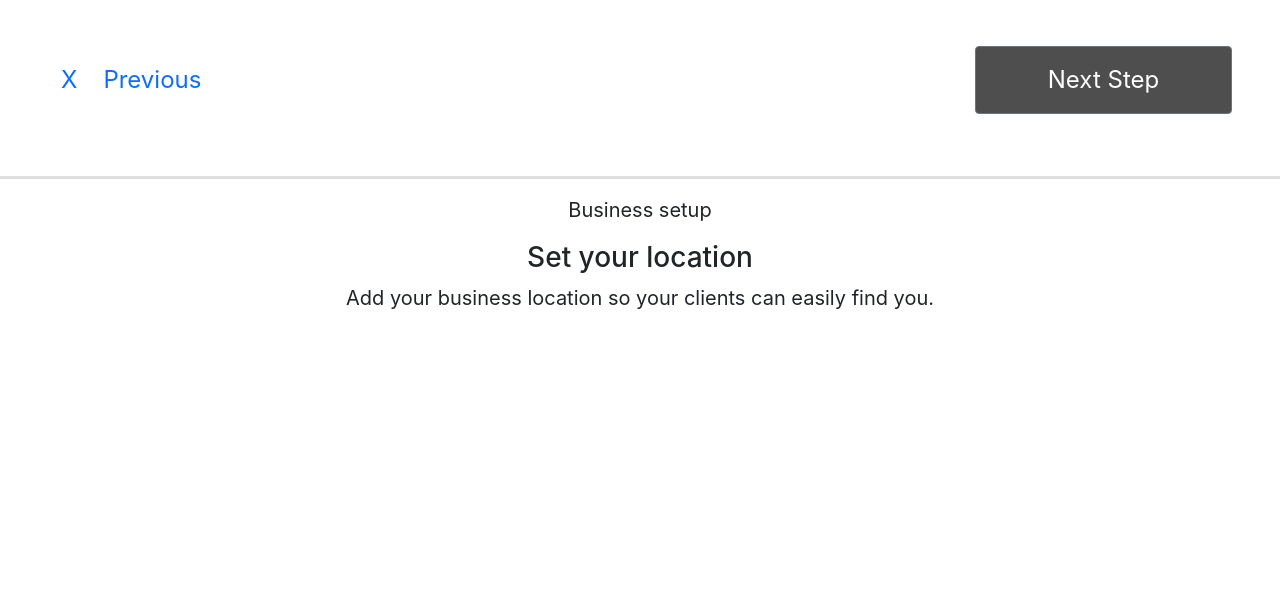
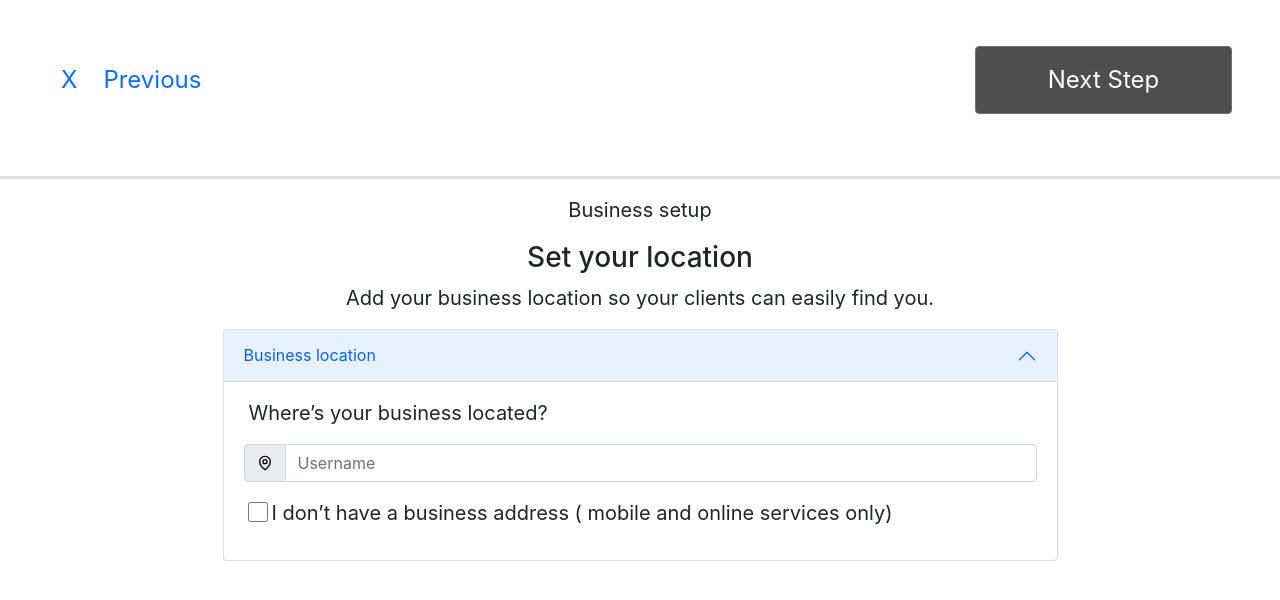
Before and after one commit to MillenniaAhead/millenia-client, a React (Create React App) app: page /setUp in a window 1280 px wide. Shown: the top 600 px of the page. Built offline with nearby package versions, Linux system fonts and the light colour scheme.

Commit message:
business setUp

```diff
--- a/package.json
+++ b/package.json
@@ -3,6 +3,7 @@
   "version": "0.1.0",
   "private": true,
   "dependencies": {
+    "@react-icons/all-files": "^4.1.0",
     "@testing-library/jest-dom": "^5.16.5",
     "@testing-library/react": "^13.4.0",
     "@testing-library/user-event": "^13.5.0",
@@ -10,6 +11,7 @@
     "react": "^18.2.0",
     "react-bootstrap": "^2.6.0",
     "react-dom": "^18.2.0",
+    "react-icons": "^4.6.0",
     "react-router-dom": "^6.4.3",
     "react-scripts": "5.0.1",
     "web-vitals": "^2.1.4"
--- a/src/Components/BusinessSetup.js
+++ b/src/Components/BusinessSetup.js
@@ -1,6 +1,9 @@
 import React from 'react';
 import './CSS/Style.css'
-
+import Accordion from 'react-bootstrap/Accordion';
+import InputGroup from 'react-bootstrap/InputGroup';
+import Form from 'react-bootstrap/Form';
+import { GrLocation } from 'react-icons/gr';
 const BusinessSetup = () => {
     return (
         <section>
@@ -19,7 +22,31 @@ const BusinessSetup = () => {
                 <p >Business setup</p>
                 <h3 className='text-center'>Set your location</h3>
                 <p>Add your business location so your clients can easily find you.</p>
+                <div   style={{width:'835px', margin:'auto'}}>
+                <Accordion defaultActiveKey="0">
+      <Accordion.Item eventKey="0">
+        <Accordion.Header>Business location</Accordion.Header>
+        <Accordion.Body>
+        <p className='location'>Where’s your business located?</p>
+        <InputGroup className="mb-3">
+        <InputGroup.Text id="basic-addon1">
+        <GrLocation/>
+        </InputGroup.Text>
 
+        <Form.Control
+          placeholder="Username"
+          aria-label="Username"
+          aria-describedby="basic-addon1"
+        />
+      </InputGroup>
+      <div className='d-flex'>
+      <input type="checkbox"className='m-1' name="" id="" /> <p>I don’t have a business address ( mobile and online services only)</p>
+      </div>
+        </Accordion.Body>
+
+      </Accordion.Item>
+    </Accordion>
+                </div>
             </div>
         </section>
     );
--- a/src/Components/CSS/Style.css
+++ b/src/Components/CSS/Style.css
@@ -34,3 +34,12 @@ input[type=radio] {
 
 
 }
+.location{
+    margin-left: 5px;
+    text-align: left;
+}
+
+input[type=checkbox]{
+    width: 20px;
+    height: 20px;
+}
```
Also changed, not shown: 1 other file (tests, documents, lock files or other folders).
